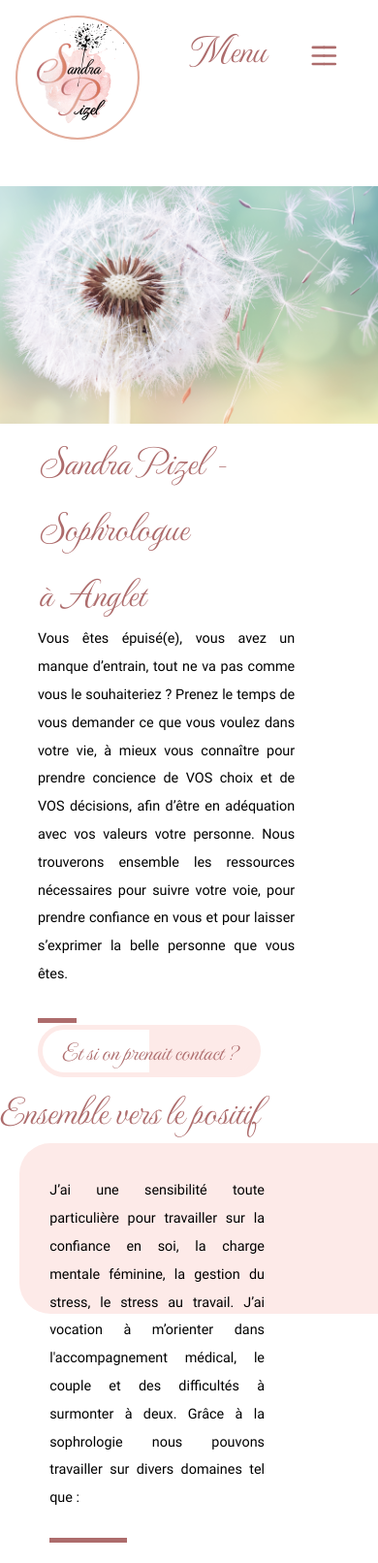
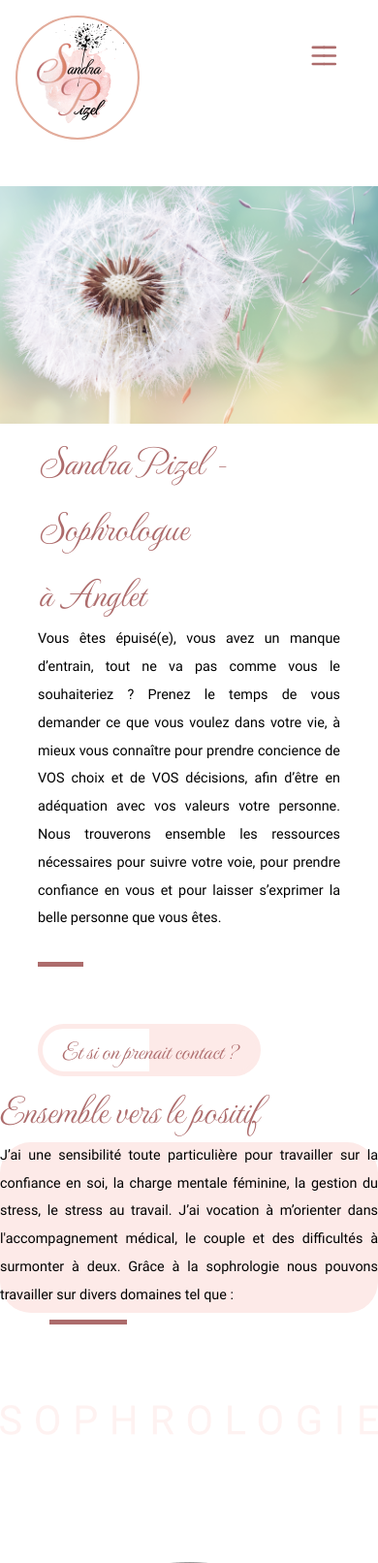
Before and after one commit to GregDigital/Sandra_Pizel_Sophrologue, a PHP site: page / in a window 390 px wide; the page is wider, and only the part inside the window is pictured. Shown: the top 1612 px of that part at 97% size. Run offline with PHP 8.4, Linux system fonts and the light colour scheme; some libraries are stand-ins or nearby versions.

Commit message:
responsove

```diff
--- a/assets/styles/index.css
+++ b/assets/styles/index.css
@@ -358,6 +358,12 @@ path:nth-child(6) {
           transform: translateX(9px) translateY(1px) rotate(45deg);
 }
 
+@media only screen and (max-width: 480px) {
+  nav h2 {
+    display: none;
+  }
+}
+
 .homepage {
   display: -ms-grid;
   display: grid;
@@ -582,9 +588,20 @@ h1 {
 }
 
 @media only screen and (max-width: 480px) {
-  .together .description_container {
-    max-width: 80% !important;
-    margin: 3em;
+  .container_intro .container_intro_text p {
+    width: 100%;
+  }
+  .container_intro p:after {
+    content: "";
+    width: 15%;
+    height: 5px;
+    position: absolute;
+    background: #ad6c6c;
+    left: 0;
+    bottom: -35px;
+  }
+  .btn_accueil {
+    margin-top: 30%;
   }
 }
 
@@ -687,6 +704,15 @@ h1 {
   }
 }
 
+@media only screen and (max-width: 480px) {
+  .whoAmI .whoContainer div p {
+    font-size: 0.9em;
+    line-height: 2em;
+    text-align: justify;
+    padding: 0;
+  }
+}
+
 .together {
   height: 100vh;
 }
@@ -747,6 +773,31 @@ h1 {
   position: absolute;
   border-radius: 2rem;
   left: 20px;
+}
+
+@media only screen and (max-width: 480px) {
+  .together .description_container {
+    max-width: 80% !important;
+    margin: 3em;
+  }
+  .together .paragraphe_desc {
+    position: relative;
+    font-size: 0.9em;
+    line-height: 2em;
+    text-align: justify;
+    width: 100%;
+    padding: 0;
+  }
+  .background::before {
+    content: "";
+    background: #fdeae8;
+    width: 100%;
+    display: block;
+    height: 11rem;
+    position: absolute;
+    border-radius: 2rem;
+    left: 0px;
+  }
 }
 
 .price {
@@ -928,6 +979,21 @@ h1 {
 }
 
 @media only screen and (max-width: 480px) {
+  .price .paragraphe_price {
+    width: 100%;
+    padding-left: 0;
+    padding-top: 0;
+  }
+  .price .background_price::before {
+    content: "";
+    background: #fdeae8;
+    display: block;
+    width: 100%;
+    height: 4rem;
+    position: absolute;
+    border-radius: 2rem;
+    left: 0px;
+  }
   .price_content {
     display: block;
     height: auto;
@@ -1135,7 +1201,7 @@ textarea {
 
 @media only screen and (max-width: 480px) {
   .title_form {
-    font-size: 4em;
+    font-size: 2.3em;
   }
 }
 
--- a/assets/styles/layouts/_header.scss
+++ b/assets/styles/layouts/_header.scss
@@ -167,3 +167,11 @@ path:nth-child(6) {
 .active path:nth-child(6) {
   transform: translateX(9px) translateY(1px) rotate(45deg);
 }
+
+@media only screen and (max-width: 480px) {
+  nav {
+    h2 {
+      display: none;
+    }
+  }
+}
--- a/assets/styles/layouts/_section_contact.scss
+++ b/assets/styles/layouts/_section_contact.scss
@@ -97,10 +97,10 @@ textarea {
 }
 
 @media only screen and (max-width: 480px) {
-.title_form{
-  font-size: 4em;
+  .title_form {
+    font-size: 2.3em;
+  }
 }
-  }
 
 /*
 A GARDER POUR ANIM
--- a/assets/styles/layouts/_section_homepage.scss
+++ b/assets/styles/layouts/_section_homepage.scss
@@ -163,12 +163,25 @@ h1 {
   }
 }
 
+@media only screen and (max-width: 480px) {
+  .container_intro {
+    .container_intro_text {
+      p {
+        width: 100%;
+      }
+    }
 
-@media only screen and (max-width: 480px) {
-  .together{
-  .description_container {
-    max-width: 80% !important;
-    margin: 3em;
+    p:after {
+      content: "";
+      width: 15%;
+      height: 5px;
+      position: absolute;
+      background: $titlecolor;
+      left: 0;
+      bottom: -35px;
+    }
+  }
+  .btn_accueil {
+    margin-top: 30%;
   }
 }
-}
--- a/assets/styles/layouts/_section_price.scss
+++ b/assets/styles/layouts/_section_price.scss
@@ -113,8 +113,6 @@
   background: url(../img/stain.png) no-repeat center;
 }
 
-
-
 @media only screen and (max-width: 1247px) {
   h1 {
     font-size: 3em;
@@ -134,32 +132,46 @@
 @media only screen and (max-width: 900px) {
   .price {
     height: auto;
-    .info{
+    .info {
       position: relative;
-     }
-
+    }
   }
-  .price_content{
+  .price_content {
     display: block;
     height: auto;
-    div{
+    div {
       display: block;
       height: auto;
       margin: 2em auto 2em auto;
     }
   }
-
 }
 @media only screen and (max-width: 480px) {
-  .price_content{
+  .price {
+    .paragraphe_price {
+      width: 100%;
+      padding-left: 0;
+      padding-top: 0;
+    }
+    .background_price::before {
+      content: "";
+      background: #fdeae8;
+      display: block;
+      width: 100%;
+      height: 4rem;
+      position: absolute;
+      border-radius: 2rem;
+      left: 0px;
+    }
+  }
+
+  .price_content {
     display: block;
     height: auto;
-    div{
+    div {
       display: block;
       height: auto;
       margin: 2em auto 2em auto;
     }
   }
-
-
 }
--- a/assets/styles/layouts/_section_together.scss
+++ b/assets/styles/layouts/_section_together.scss
@@ -53,3 +53,32 @@
   border-radius: 2rem;
   left: 20px;
 }
+
+@media only screen and (max-width: 480px) {
+  .together {
+    .description_container {
+      max-width: 80% !important;
+      margin: 3em;
+    }
+
+    .paragraphe_desc {
+      position: relative;
+      font-size: 0.9em;
+      line-height: 2em;
+      text-align: justify;
+      width: 100%;
+      padding: 0;
+    }
+  }
+
+  .background::before {
+    content: "";
+    background: #fdeae8;
+    width: 100%;
+    display: block;
+    height: 11rem;
+    position: absolute;
+    border-radius: 2rem;
+    left: 0px;
+  }
+}
--- a/assets/styles/layouts/_section_who.scss
+++ b/assets/styles/layouts/_section_who.scss
@@ -61,7 +61,7 @@
     display: flex;
     flex-direction: column;
     align-items: center;
-    height: auto !important;;
+    height: auto !important;
     img {
       position: relative !important;
     }
@@ -76,8 +76,23 @@
   .img_responsive_sandra {
     display: block !important;
   }
-  .positif{
+  .positif {
     position: relative;
     width: 100%;
   }
 }
+
+@media only screen and (max-width: 480px) {
+  .whoAmI {
+    .whoContainer {
+      div {
+        p {
+          font-size: 0.9em;
+          line-height: 2em;
+          text-align: justify;
+          padding: 0;
+        }
+      }
+    }
+  }
+}
```
Also changed, not shown: 1 other file.
